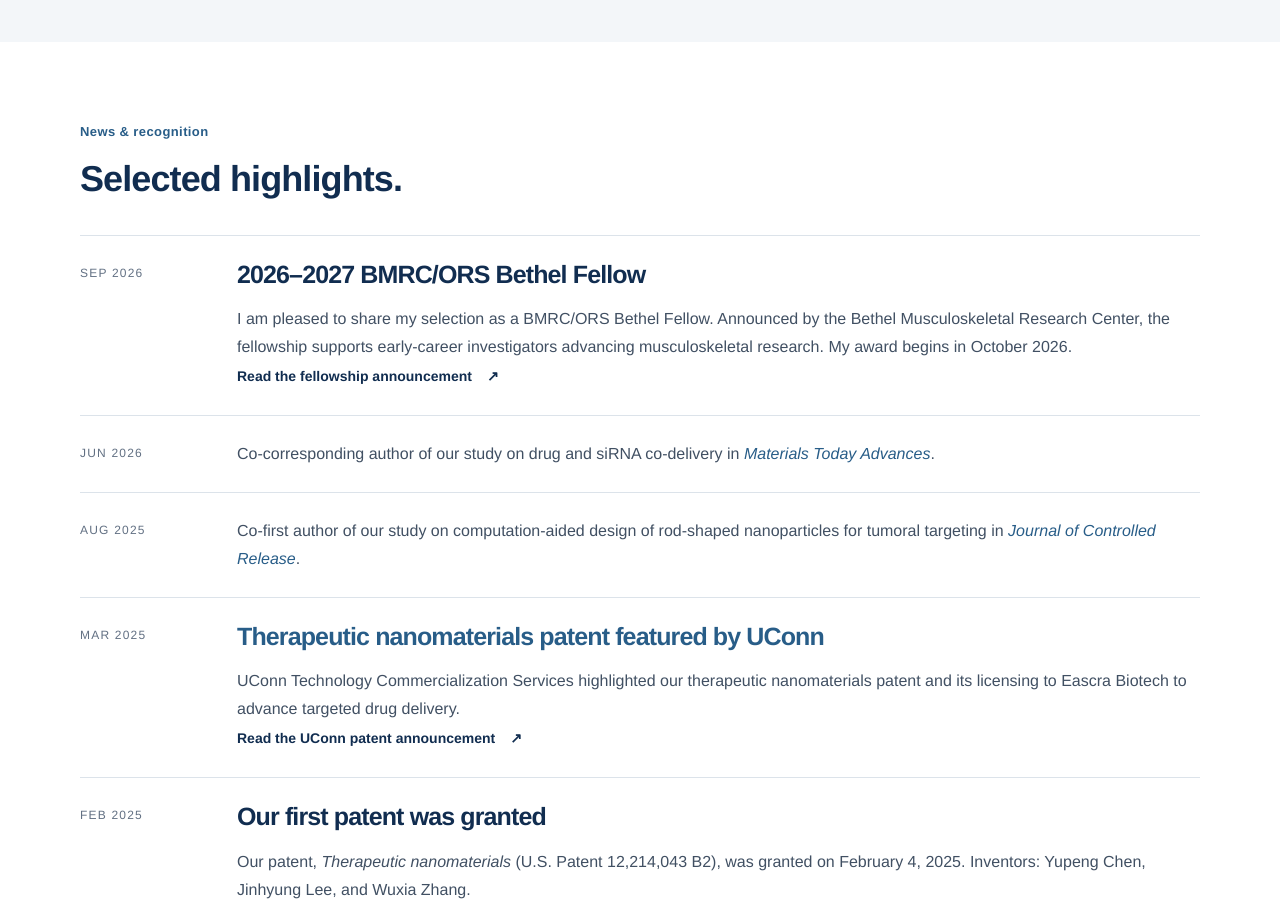
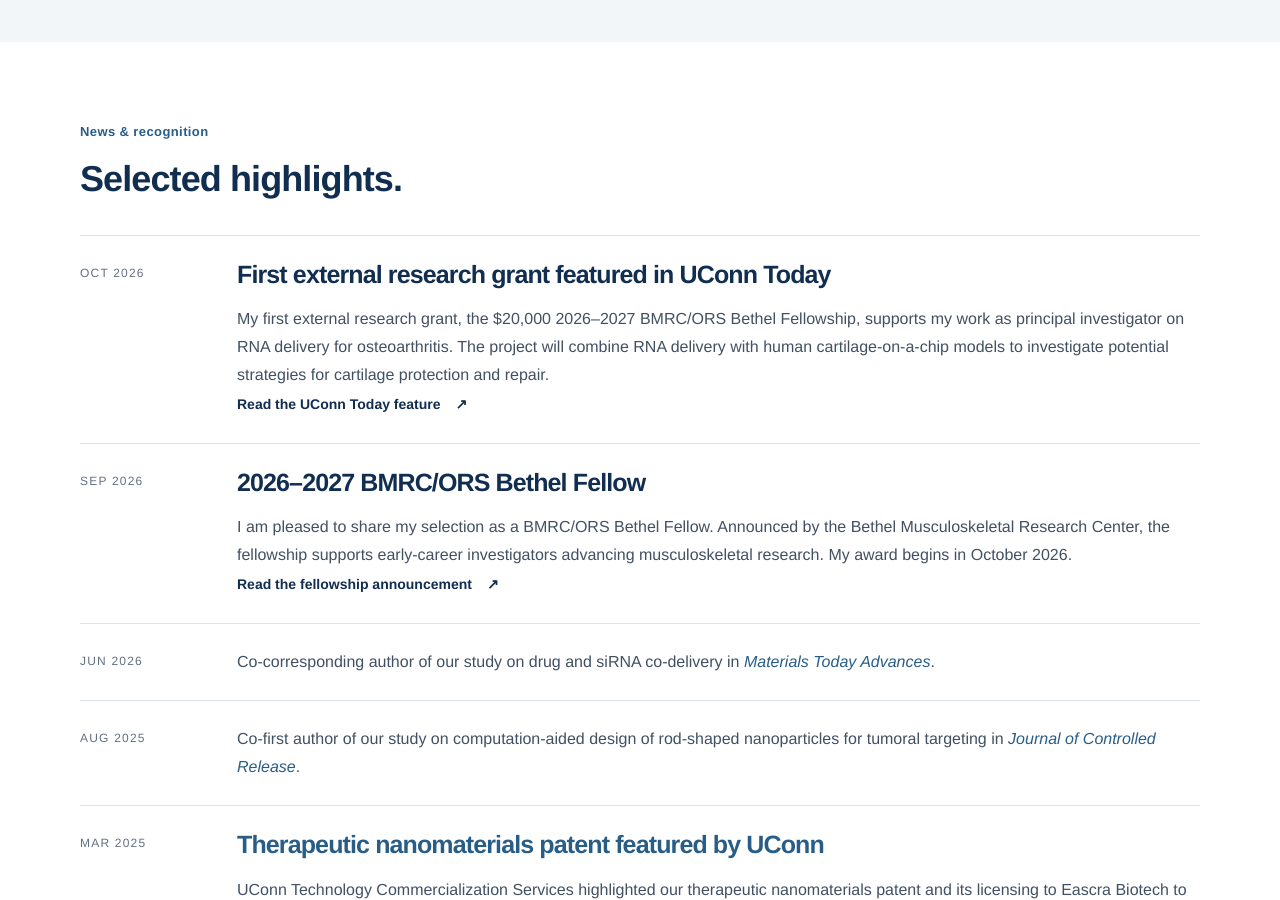
Before and after one commit to biojhleena-glitch/biojhleena-glitch.github.io, a Jekyll site: the page built from _pages/about.html, in a window 1280 px wide and 900 px high, scrolled down 4825 px. Built offline with Jekyll 4.4.1, drawn with Linux system fonts in a browser that asks for light colours.

Commit message:
Feature first external grant in UConn Today

```diff
--- a/_pages/about.html
+++ b/_pages/about.html
@@ -99,6 +99,14 @@ home: true
 <section id="news" class="candidate-updates content-width" aria-labelledby="news-title">
   <div class="section-heading"><div><p class="eyebrow">News &amp; recognition</p><h2 id="news-title">Selected highlights.</h2></div></div>
   <div class="update-row">
+    <time datetime="2026-10-13">OCT 2026</time>
+    <div>
+      <h3>First external research grant featured in UConn Today</h3>
+      <p>My first external research grant, the $20,000 2026–2027 BMRC/ORS Bethel Fellowship, supports my work as principal investigator on RNA delivery for osteoarthritis. The project will combine RNA delivery with human cartilage-on-a-chip models to investigate potential strategies for cartilage protection and repair.</p>
+      <a class="text-link" href="https://today.uconn.edu/2026/10/bethel-fellowship-advances-uconn-research-on-osteoarthritis/">Read the UConn Today feature <span aria-hidden="true">↗</span></a>
+    </div>
+  </div>
+  <div class="update-row">
     <time datetime="2026-09">SEP 2026</time>
     <div>
       <h3>2026–2027 BMRC/ORS Bethel Fellow</h3>
```
